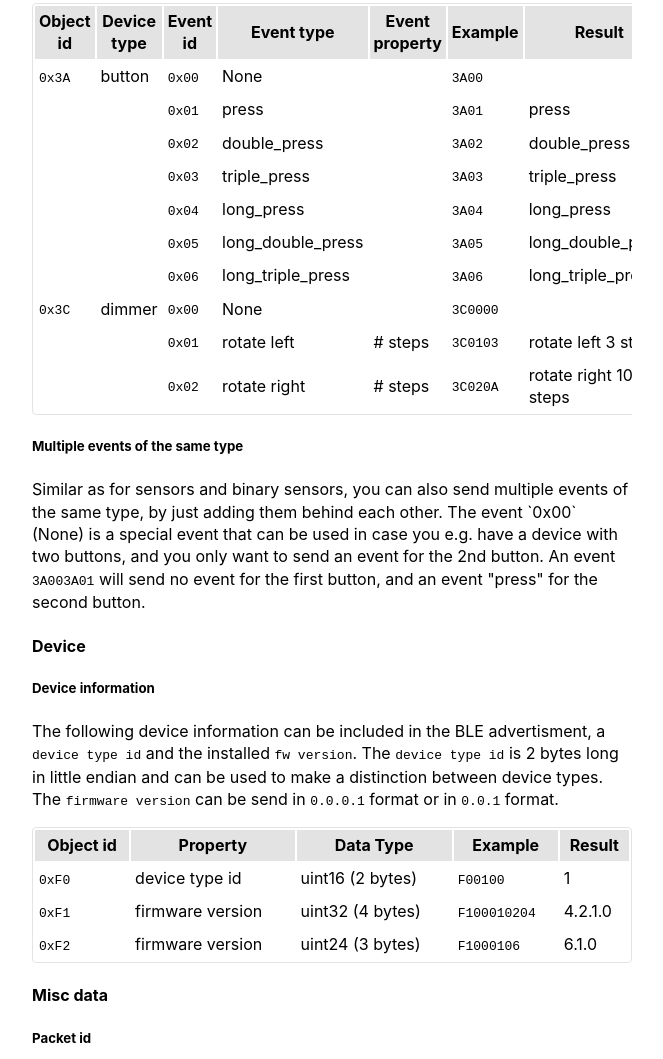
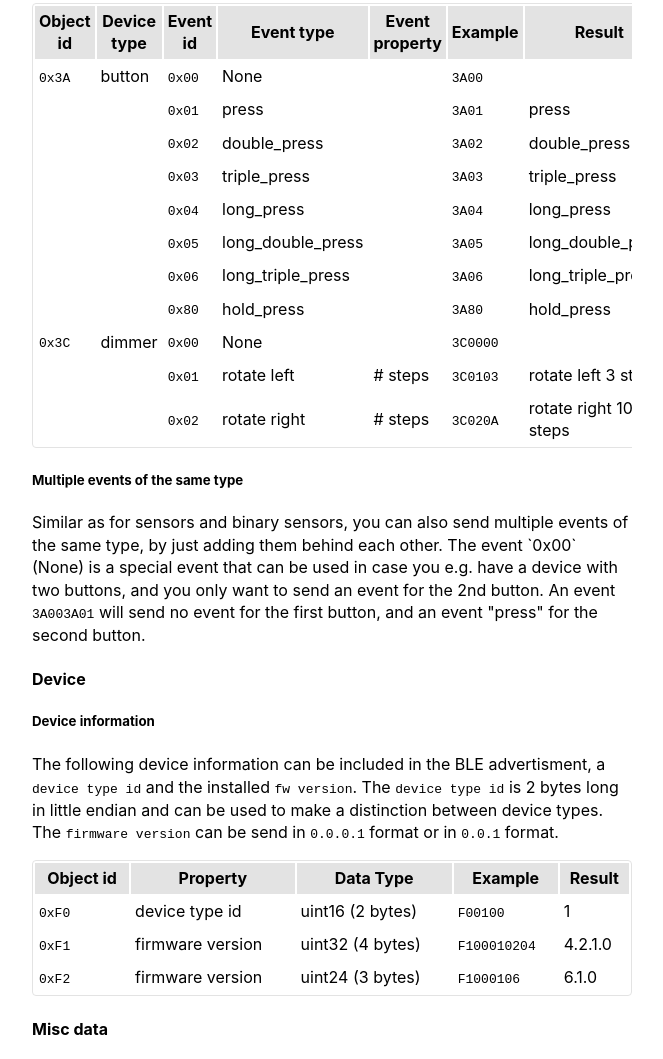
Before and after one commit to home-assistant/bthome.io, an Eleventy site: page src/format.html in a window 1280 px wide. Shown: the part 9095-10154 px from the top of the page, without its empty margins (308-971 px from the left). Built offline with nearby package versions, Linux system fonts and the light colour scheme; Eleventy itself is replaced by a stand-in of ours; files that its build step writes are made by us from their sources.

Commit message:
add hold press event (#47)

```diff
--- a/src/format.html
+++ b/src/format.html
@@ -1486,6 +1486,21 @@ Flags data: <code>020106</code>
       </tr>
       <tr>
         <td>
+          <code></code>
+        </td>
+        <td></td>
+        <td>
+          <code>0x80</code>
+        </td>
+        <td>hold_press</td>
+        <td></td>
+        <td>
+          <code>3A80</code>
+        </td>
+        <td>hold_press</td>
+      </tr>
+      <tr>
+        <td>
           <code>0x3C</code>
         </td>
         <td>dimmer</td>
```
